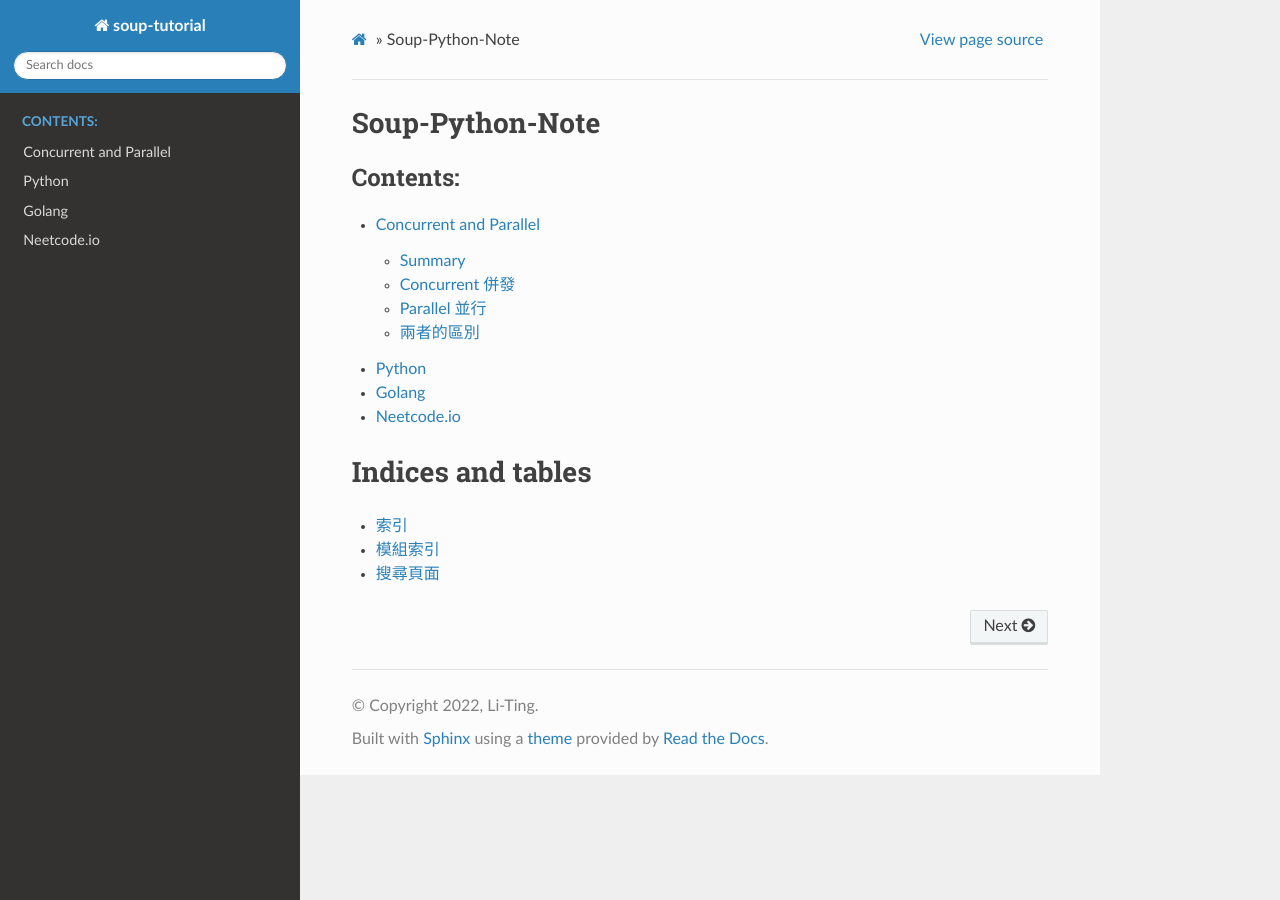
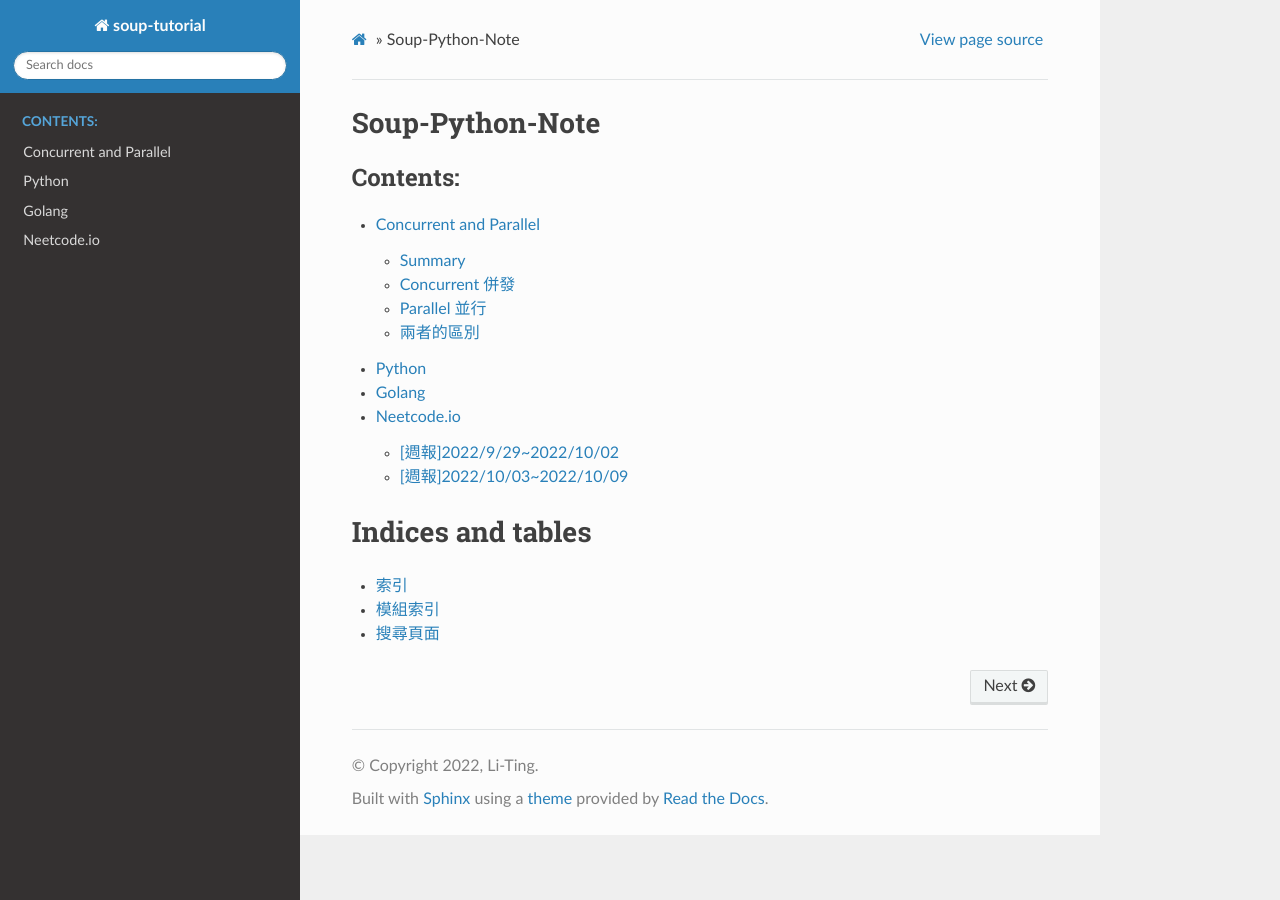
Before and after one commit to soupstandstop/soup-tutorial, a Sphinx documentation site: the page built from docs/source/index.rst, in a window 1280 px wide. Built offline with Sphinx 7.4.7 and the Read the Docs theme 2.0.0, drawn with Linux system fonts in a browser that asks for light colours; some of the changed lines change nothing that is shown.

Commit message:
add weekly update 20220929-20221002

```diff
--- a/docs/source/Neetcode.io.rst
+++ b/docs/source/Neetcode.io.rst
@@ -1,4 +1,39 @@
 Neetcode.io
 ===========
 
-about Neetcode
+[週報]2022/9/29~2022/10/02
+--------------------------
+找到了Neetcode.io網站，可以依照Topic分類題目，像是Arrays, Two pointers, Sliding Window,...，每個Topic分別有2題左右easy, medium, Hard，總共150題，循環做每個Topic的easy, 再循環做每個Topic的medium
+
+Two pointers的125. Valid Palindrome:
+思路：
+先移除字串內所有非字母和數字符號:
+想到可以用ASCII轉換去找範圍，如果範圍不在A~Z or a~z or 0~9裡面，則刪除，可使用ord()
+也可以使用re正則表達式去清，與Shell script處理字串應該是一樣語法: [^A-Za-z0-9]將非這三組範圍的給移除
+從左到右要跟從右到左一樣:
+想到可以放兩個指標，一個i一個j，i放在最左邊，j放在最右邊，每次循環i+1, j-1，接著判斷該index的str是否相同，不相同即可直接結束回傳False
+如果都一樣，循環至i>=j之前可結束
+一樣的話回傳True，不一樣回傳False
+
+Sliding window的121. Best Time to Buy and Sell Stock:
+思路：
+
+第一個結果188/211 test cases fail
+先想到將price做sorted排序
+Python的sort & sorted不同，sort會將原本的list直接更動，sorted不會更動原本list，可以另assign新list專門存放排序後結果(list.sort() vs sorted(list))
+並將原本prices_list的price2index存成dict
+將排序後的最大值減去最小值得到max_window
+並且循環將min_window找出
+While loop min_window <= max_window, max_window -= 1
+去比對此window有無符合低價在左，高價在右，並且使用第2點的dict去mapping index
+結果失敗，因為股價會有重複的情況，所以會在第2點時錯誤
+
+第二個結果Time Limit Error
+想到for loop將每一天的股價相減存起來，找出max diff price即可，但時間複雜度太高失敗了
+
+第三個找了一下別人解法，還是沒有很懂，現在看github有人用動態規劃內的狀態轉移方程解決Leetcode股價買賣系列問題(https://github.com/labuladong/fucking-algorithm/blob/5645c911dd42ed6cf285bcf16077b72c64c8ed08/%E5%8A%A8%E6%80%81%E8%A7%84%E5%88%92%E7%B3%BB%E5%88%97/%E5%9B%A2%E7%81%AD%E8%82%A1%E7%A5%A8%E9%97%AE%E9%A2%98.md)，看了以下兩篇正在研究中，還沒看完，複習遞迴跟動態規劃
+DP: https://www.cxyxiaowu.com/8536.html
+Recursive: https://mp.weixin.qq.com/s?__biz=MzI5MTU1MzM3MQ==&mid=2247483813&idx=1&sn=423c8804cd708b8892763a41cfcc8886&scene=21#wechat_redirect
+
+[週報]2022/10/03~2022/10/09
+----------------------------
```
